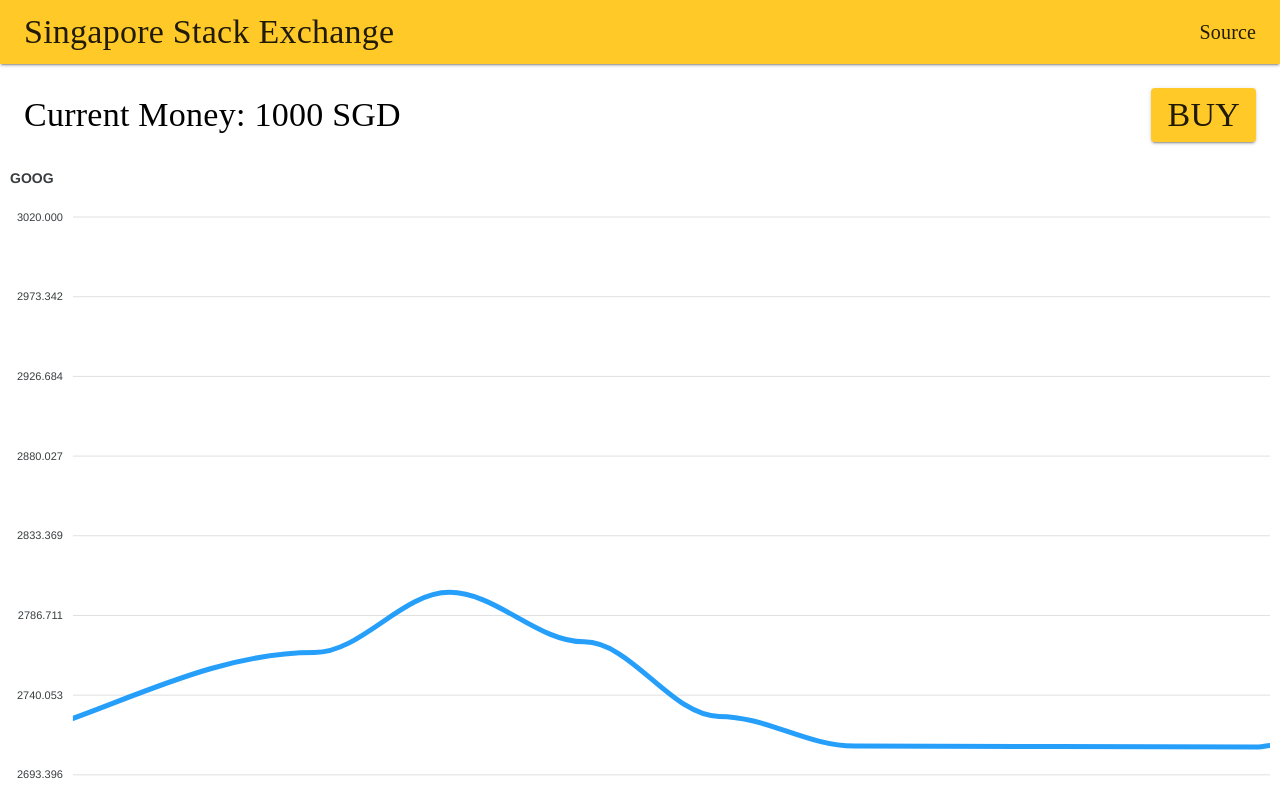
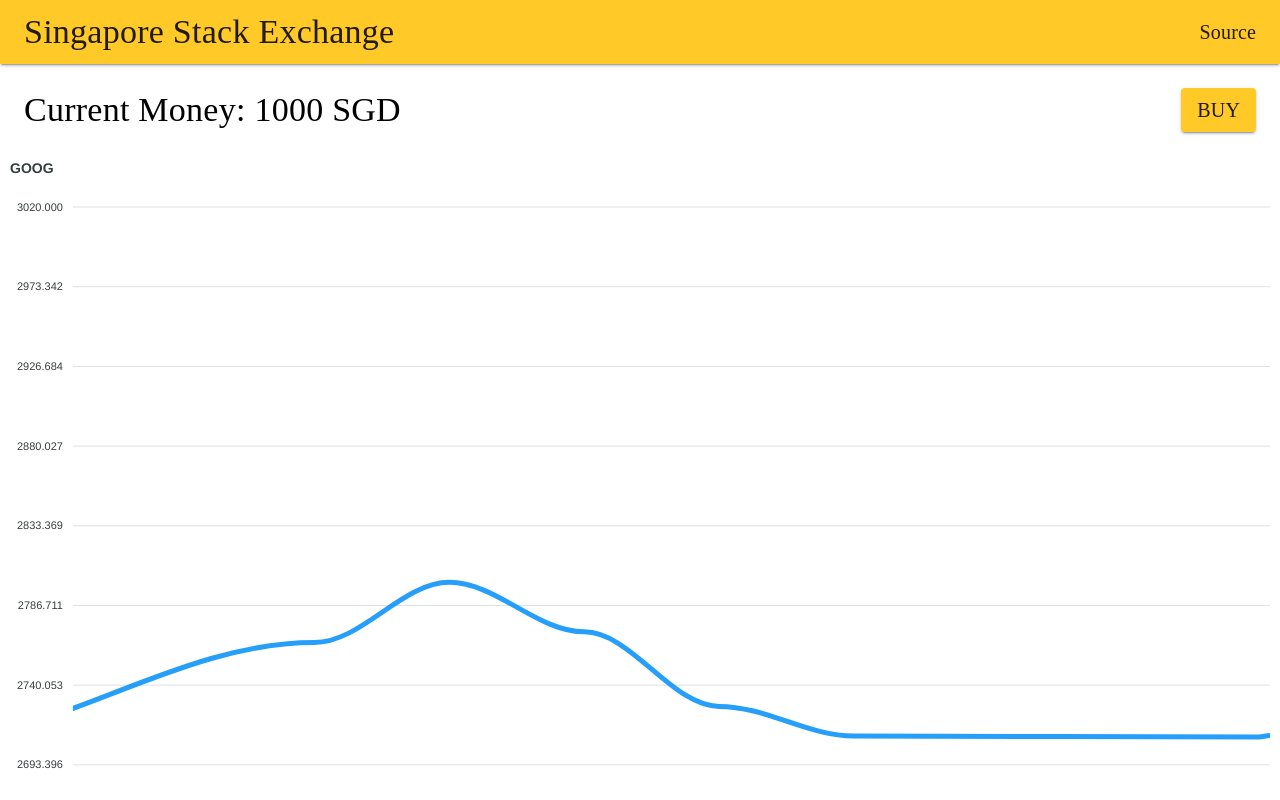
Before and after one commit to HackNRoll-Jafar/SingaporeStackExchange, a React (Create React App) app in the folder frontend/: page /game in a window 1280 px wide. Shown: the top 800 px of the page. Built offline with nearby package versions, Linux system fonts and the light colour scheme.

Commit message:
chore: fix logic in calculating profit

```diff
--- a/frontend/src/pages/Gamepage.js
+++ b/frontend/src/pages/Gamepage.js
@@ -7,6 +7,7 @@ import EndgameModal from '../components/EndgameModal';
 import { styled } from '@mui/material/styles';
 
 const XAXISRANGE = 766600000;
+const STARTING_MONEY = 1000;
 
 const Wrapper = styled('div')({
   display: 'flex',
@@ -82,7 +83,7 @@ const generateOptions = (mn, mx) => {
 const Gamepage = () => {
   const { stocks, mn, mx } = parseStocks();
   const options = generateOptions(mn, mx);
-  const [cash, setCash] = useState(1000);
+  const [cash, setCash] = useState(STARTING_MONEY);
   const ref = useRef({
     index: 0,
     fullData: []
@@ -128,14 +129,14 @@ const Gamepage = () => {
 
   return (
     <>
-      <EndgameModal isOpen={isModalOpen} profit={cash} company={stocksJson["STOCK_NAME"]} />
+      <EndgameModal isOpen={isModalOpen} profit={((cash - STARTING_MONEY) / STARTING_MONEY * 100).toFixed(2)} company={stocksJson["STOCK_NAME"]} />
       <Wrapper>
         <Typography variant="h4">
           Current Money: {cash} SGD
         </Typography>
         <Space />
         <StyledButton variant="contained" onClick={makeTransaction}>
-          <Typography variant="h4">
+          <Typography variant="h6">
             {isBuying ? "BUY" : "SELL"}
           </Typography>
         </StyledButton>
--- a/frontend/src/pages/Homepage.js
+++ b/frontend/src/pages/Homepage.js
@@ -2,18 +2,11 @@ import React, { useState } from 'react';
 import { Button, Grid } from '@mui/material';
 import { styled } from '@mui/material/styles';
 import HelpModal from '../components/HelpModal';
-import { StyledLink } from '../components/StyledComponents';
+import { StyledLink, StyledButton } from '../components/StyledComponents';
 
 const StyledGrid = styled(Grid)(() => ({
   minHeight: 'calc(100vh - 100px)',
-}));
-
-const StyledButton = styled(Button)(({ theme }) => ({
-  borderColor: '#000000',
-  textColor: '#000000',
-  backgroundColor: theme.palette.secondary.primary,
-  width: '8%',
-  margin: '0.2%'
+  gap: '1rem'
 }));
 
 const Homepage = () => {
@@ -35,11 +28,11 @@ const Homepage = () => {
       alignItems="center"
       justifyContent="center"
     >
-      <StyledButton variant="contained">
-        <StyledLink to="/game">
-            Play
-        </StyledLink>
-      </StyledButton>
+      <StyledLink to="/game">
+        <StyledButton variant="contained">
+          Play
+        </StyledButton>
+      </StyledLink>
       <StyledButton variant="contained" onClick={handleOpen}>
         Help
       </StyledButton>
```
Also changed, not shown: 1 other file (tests, documents, lock files or other folders).
